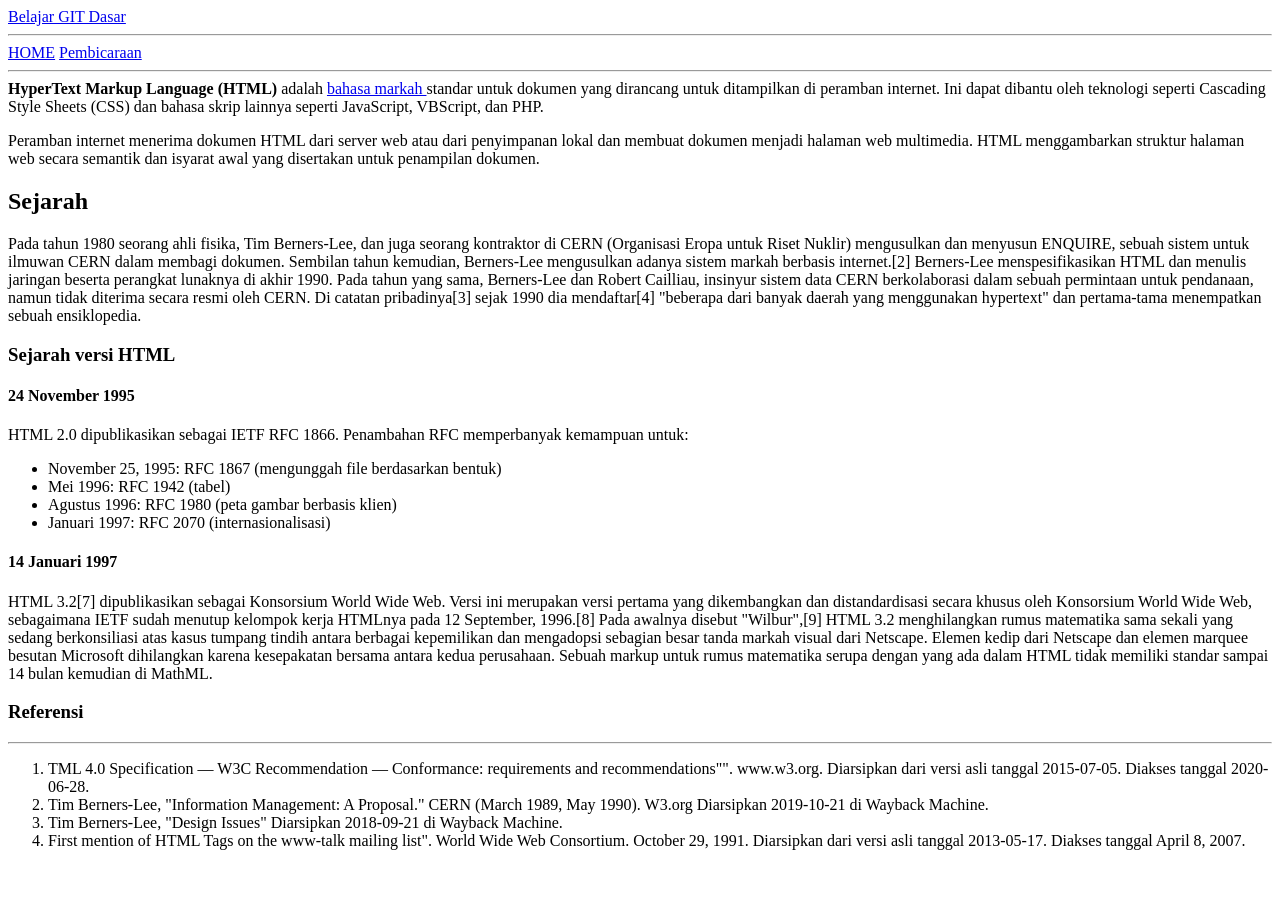
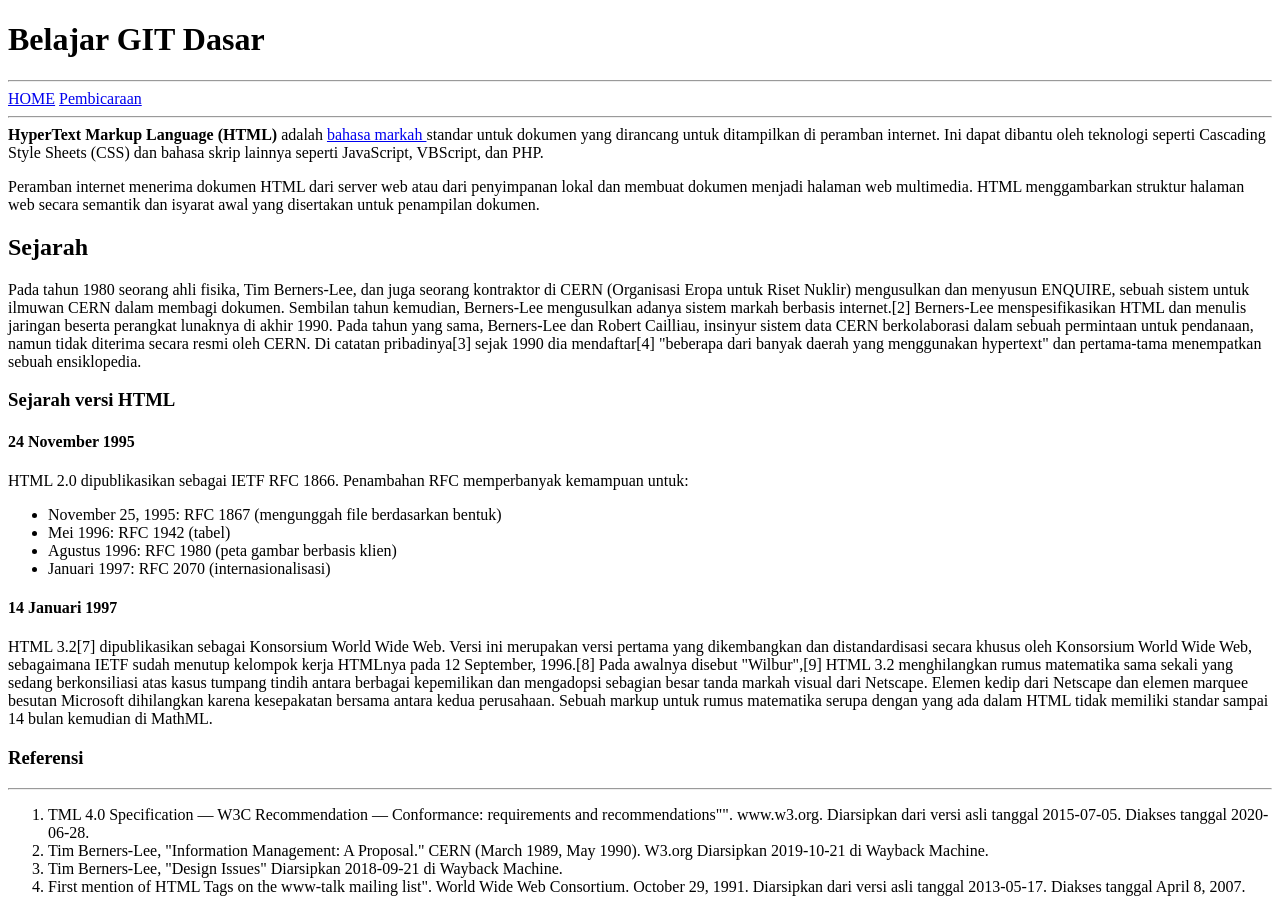
Before and after one commit to Wahyux12/CompanyProfile, a plain HTML site: page Home.html in a window 1280 px wide. Before the commit the page ends 866 px from the top, so only its background shows below. Drawn offline with Linux system fonts and the light colour scheme.

```diff
--- a/Home.html
+++ b/Home.html
@@ -4,7 +4,7 @@
         <title>Belajar GIT Dasar</title>
     </head>
     <body>
-        <a href="http://127.0.0.1:5500/Kelas%20fullstack/GitLearn/Home.html">Belajar GIT Dasar</a><hr/>
+        <h1>Belajar GIT Dasar</h1><hr/>
     <a href="http://127.0.0.1:5500/Kelas%20fullstack/GitLearn/Home.html">HOME</a>
     <a href="http://127.0.0.1:5500/Kelas%20fullstack%20html/index2.html">Pembicaraan</a><hr>
     <b>HyperText Markup Language (HTML)</b> adalah <a href="http://www.wikipedia.com">bahasa markah </a> standar untuk dokumen yang dirancang untuk ditampilkan di peramban internet. Ini dapat dibantu oleh teknologi seperti Cascading Style Sheets (CSS) dan bahasa skrip lainnya seperti JavaScript, VBScript, dan PHP.
```
